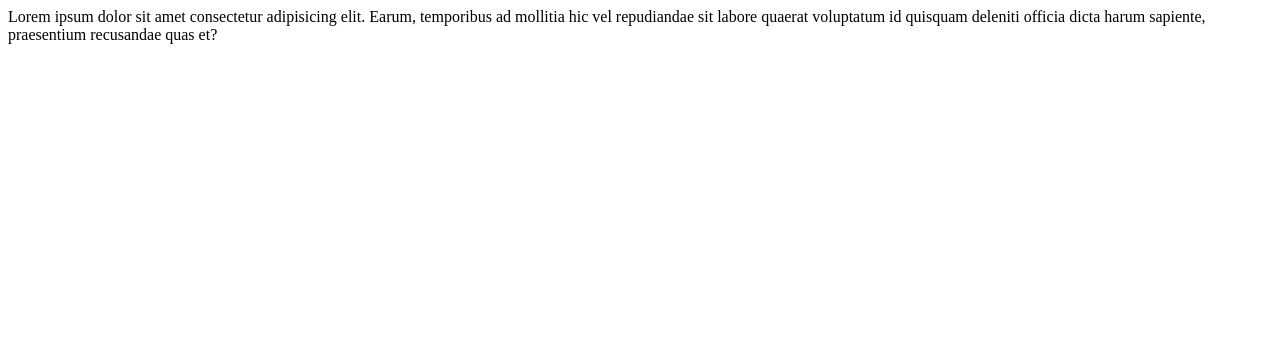
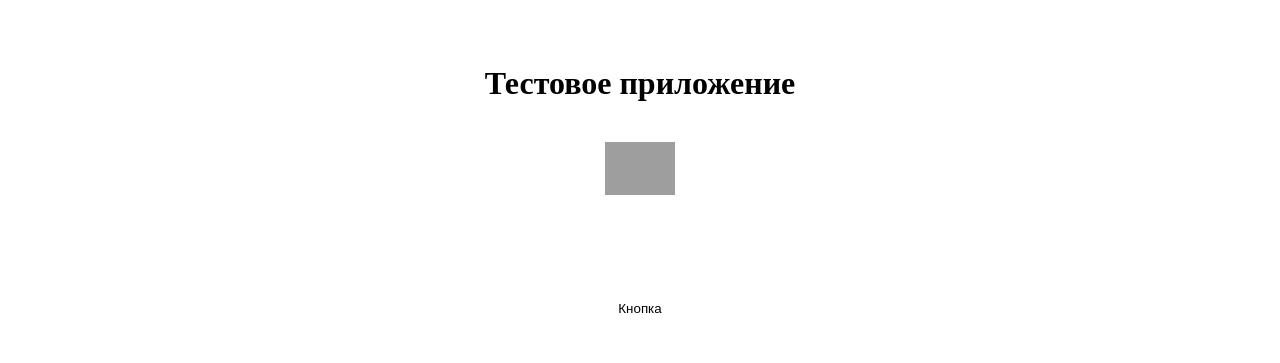
Before and after one commit to LeoriusMalz/mipt_map, a Flask app: page / in a window 1280 px wide. Shown: the top 363 px of the page. Run offline with Flask 3, Linux system fonts and the light colour scheme; some libraries are stand-ins or nearby versions; grey boxes are pictures that could not be loaded.

Commit message:
Update index.html

```diff
--- a/templates/index.html
+++ b/templates/index.html
@@ -4,10 +4,58 @@
     <meta charset="UTF-8">
     <meta name="viewport" content="width=device-width, initial-scale=1.0">
     <title>Document</title>
+    <style>
+        * {
+            margin: 0;
+            padding: 0;
+            box-sizing: border-box;
+        }
+
+        body {
+            color: var(--tg-theme-text-color);
+            background: var(--tg-theme-bg-color);
+        }
+
+        .Main {
+            width: 100%;
+            padding: 25px;
+            text-align: center;
+
+        }
+
+        h1 {
+            margin-top: 40px;
+            margin-bottom: 10px;
+        }
+
+        img {
+            width: 70px;
+            margin: 30px auto;
+        }
+
+        .btn {
+            border: 0;
+            border-radius: 5px;
+            margin-top: 50px;
+            height: 60px;
+            width: 200px;
+            font-style: 20px;
+            font-weight: 500;
+            cursor: pointer;
+            color: var(--tg-theme-button-text-color);
+            background: var(--tg-theme-button-color);
+        }
+
+    </style>
 </head>
 <body>
     <div class="Main">
-        Lorem ipsum dolor sit amet consectetur adipisicing elit. Earum, temporibus ad mollitia hic vel repudiandae sit labore quaerat voluptatum id quisquam deleniti officia dicta harum sapiente, praesentium recusandae quas et?
+        <h1>Тестовое приложение</h1>
+        <img src="{{ url_for('static', filename='bot.png') }}" alt="123">
+        <p></p>
+        <button class="btn">Кнопка</button>
     </div>
+
+    <script src="https://telegram.org/js/telegram-web-app.js"></script>
 </body>
 </html>
```
